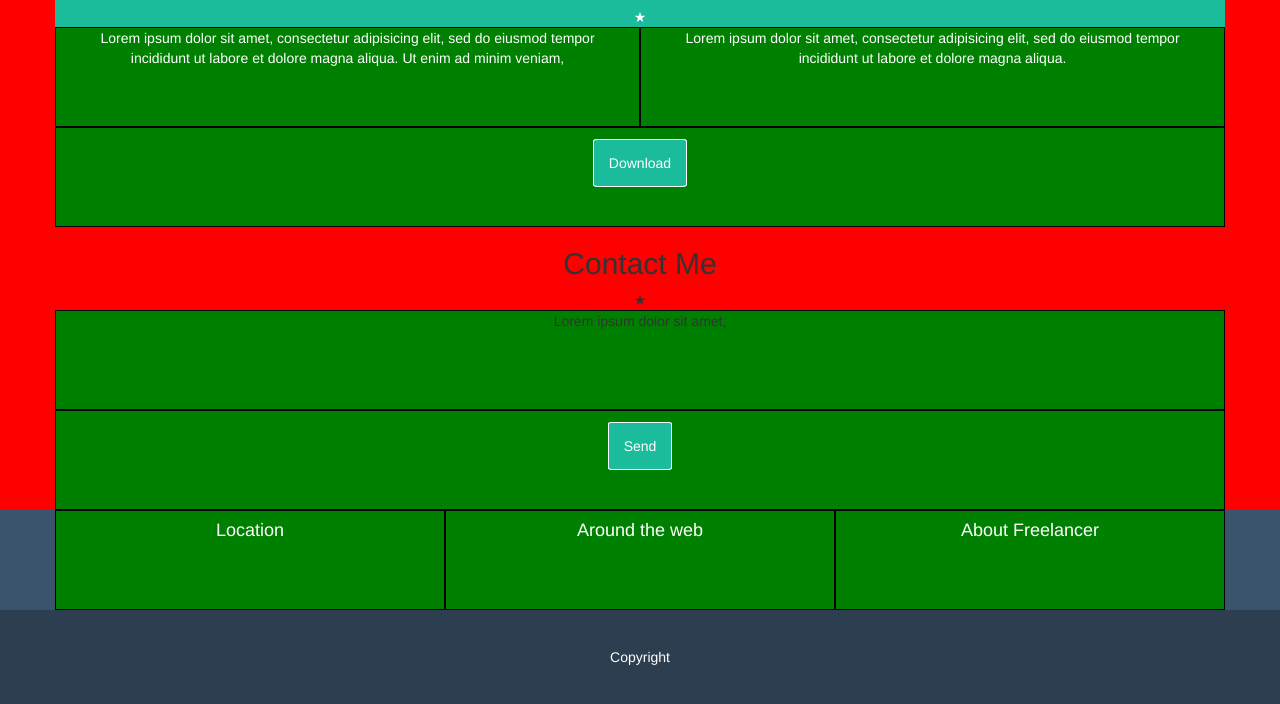
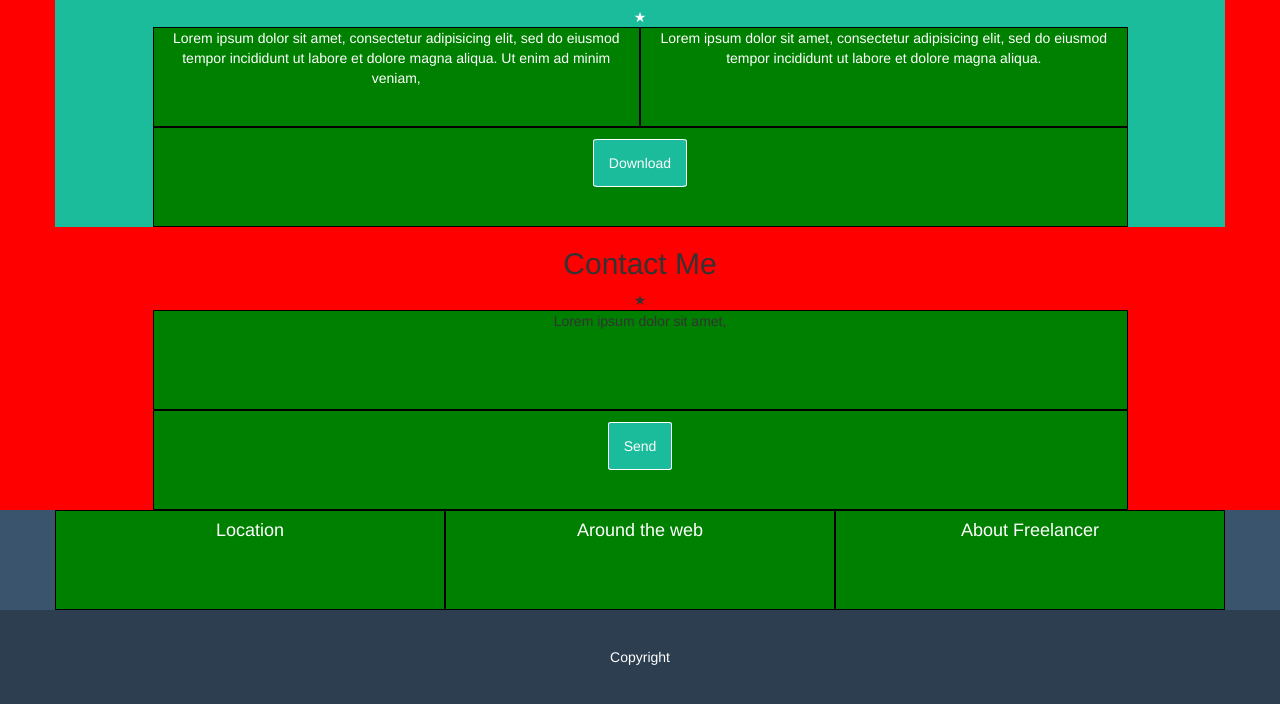
Before and after one commit to GiulioVolletti/html-css-bootstrap-freelancer, a plain HTML site: page index.html in a window 1280 px wide. Shown: the part 566-1270 px from the top of the page. Drawn offline with nearby package versions, Linux system fonts and the light colour scheme.

Commit message:
commit 6

```diff
--- a/css/style.css
+++ b/css/style.css
@@ -31,7 +31,7 @@ li {
   list-style: none;
 }
 .btm-green {
-  padding: 25px 0;
+  padding: 25px 15px;
 }
 .btm-green a {
   color: white;
--- a/index.html
+++ b/index.html
@@ -96,10 +96,10 @@
       <h2>About</h2>
       <span> &#9733;</span>
       <div class="row">
-        <div class="col-xs-12 col-md-6">Lorem ipsum dolor sit amet, consectetur adipisicing elit, sed do eiusmod tempor incididunt ut labore et dolore magna aliqua. Ut enim ad minim veniam,  </div>
-        <div class="col-xs-12 col-md-6">Lorem ipsum dolor sit amet, consectetur adipisicing elit, sed do eiusmod tempor incididunt ut labore et dolore magna aliqua.
+        <div class="col-xs-10 col-xs-offset-1 col-md-5">Lorem ipsum dolor sit amet, consectetur adipisicing elit, sed do eiusmod tempor incididunt ut labore et dolore magna aliqua. Ut enim ad minim veniam,  </div>
+        <div class="col-xs-10 col-xs-offset-1 col-md-5 col-md-offset-0">Lorem ipsum dolor sit amet, consectetur adipisicing elit, sed do eiusmod tempor incididunt ut labore et dolore magna aliqua.
         </div>
-        <div class="btm-green col-xs-12">
+        <div class="btm-green col-xs-10 col-xs-offset-1">
           <a href="#">Download</a>
         </div>
       </div>
@@ -111,10 +111,10 @@
       <h2>Contact Me</h2>
       <span> &#9733;</span>
       <div class="row">
-        <div class="col-xs-12">
+        <div class="col-xs-10 col-xs-offset-1">
           Lorem ipsum dolor sit amet,
         </div>
-        <div class="btm-green col-xs-12">
+        <div class="btm-green col-xs-10 col-xs-offset-1">
           <a href="#">Send</a>
         </div>
       </div>
```
